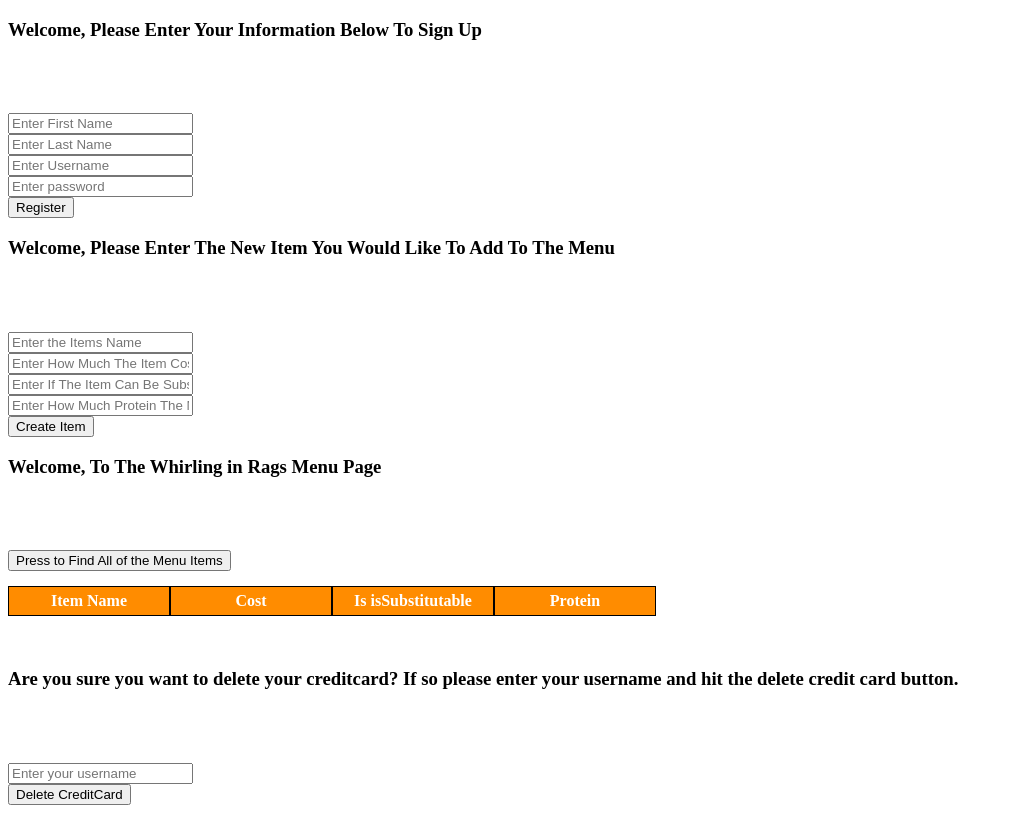
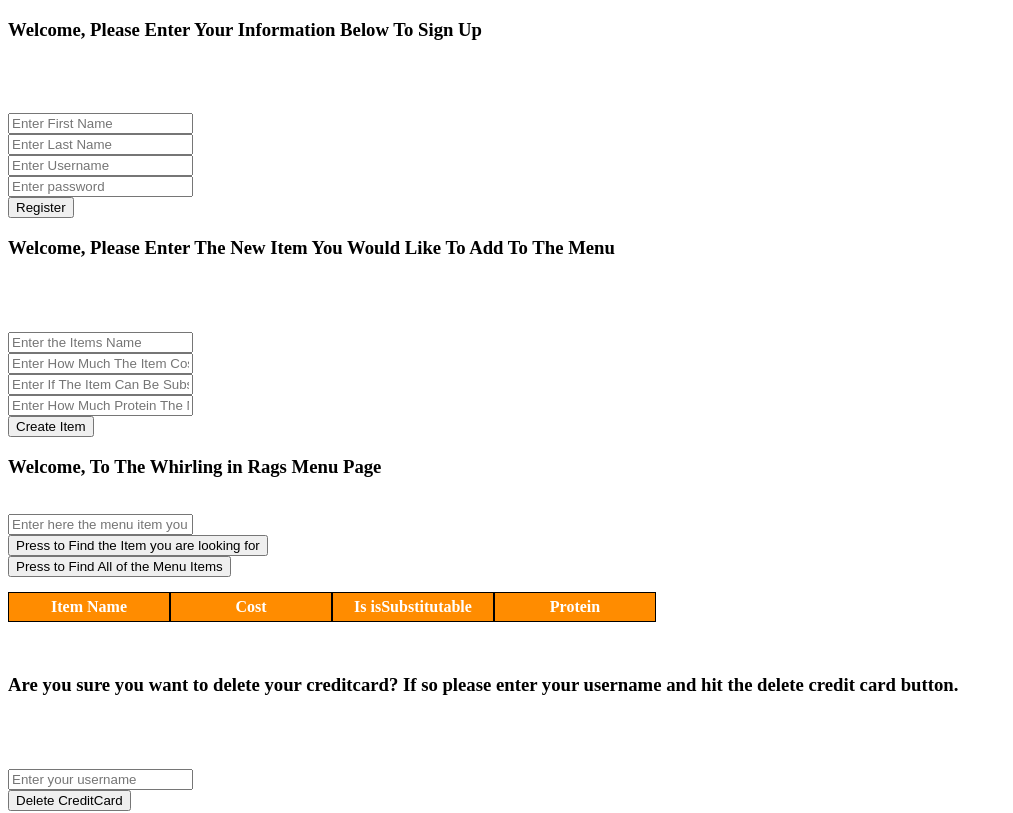
Before and after one commit to SyntaxError-JARS/Whirling_In_Rags_FE_GB_CC, a React (Create React App) app in the folder whirling-in-rags/: page / in a window 1280 px wide. Shown: the top 813 px of the page, without its empty margins (0-1013 px from the left). Built offline with nearby package versions, Linux system fonts and the light colour scheme.

Commit message:
submitting the code for finding a single item. Have a problem with it as it returns everything instead of one item going to have to read up on the axios gets

```diff
--- a/whirling-in-rags/src/components/Menu/MenuItem.jsx
+++ b/whirling-in-rags/src/components/Menu/MenuItem.jsx
@@ -1,12 +1,13 @@
 import axios from "axios"
-import { useState } from "react";
+import { useRef, useState } from "react";
 
 export default function MenuItem(){
+
 
     const [menuBody, setMenuBody] = useState();
 
 
-    // const menuitemInputs = useRef();
+    const menuitemInputs = useRef();
 
 
     const url = "https://whrilinginrags.azurewebsites.net"
@@ -20,6 +21,7 @@
         const menuItemsTableRows = items.map((e) => {
             return (
                 <tr>
+
                     <td>{e.menuItem}</td>
                     <td>{e.cost}</td>
                     <td>{String(e.isSubstitutable)}</td>
@@ -39,25 +41,27 @@
     }
 
 
-    // async function findAsingleItem(){
+    async function findAsingleItem(){
 
-    //     const menuItem = {
-    //         menuItem: "Chicken"
-    //     }
+        // const menuItemIN = {
+        //     menuItem: menuitemInputs.current.value
+        // }
 
-    //     try{
-    //     const response = await axios.get(`${url}/menu/whirling-in-rangs-menu`, menuItem)
-
-    //     console.log(response)
-    //     console.log(response.data)
-    //     }catch(error){
-    //     console.error(error.response.data)
-    //     console.log(error)
-    //= }
-    //}
+        try{
+        const response = await axios.get(`${url}/menu/whirling-in-rangs-menu` , {
+            menuItemIN : menuitemInputs.current.value
+        }).then(response => {
+            return response.data
+        })
 
 
-
+        console.log(response)
+        console.log(response.data)
+        }catch(error){
+        console.error(error.response.data)
+        console.log(error)
+     }
+    }
 
     return(
         <>
@@ -65,9 +69,9 @@
         <h3>Welcome, To The Whirling in Rags Menu Page</h3>
 
         <br></br>
-        {/* <input key= "single" placeholder="Enter here the menu item you are looking for" ref={menuitemInputs}> </input> */}
+        <input placeholder="Enter here the menu item you are looking for" ref={menuitemInputs} />
         <br></br>
-        {/* <button  onClick={findAsingleItem}>Press to Find the Item you are looking for</button> */}
+        <button  onClick={findAsingleItem}>Press to Find the Item you are looking for</button>
         <br></br>
         <button onClick={getAllMenuItems}>Press to Find All of the Menu Items</button>
 
```
